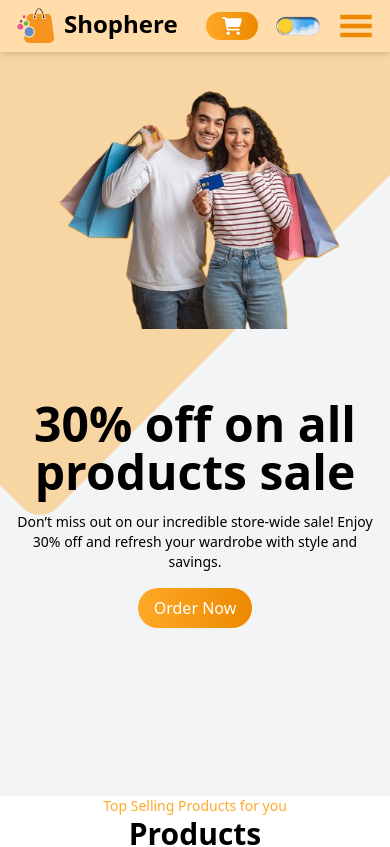
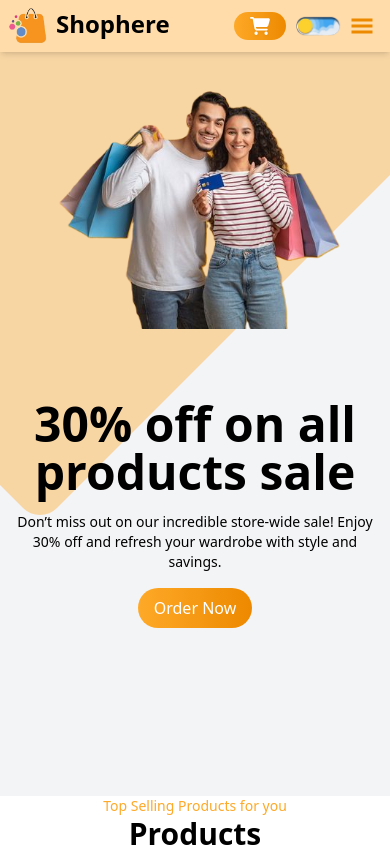
Before and after one commit to Divinejay-001/Shoppy, a React (Vite) app: page / in a window 390 px wide. Shown: the top 847 px of the page. Built offline with nearby package versions, Linux system fonts and the light colour scheme.

Commit message:
responsiveness

```diff
--- a/src/components/Navbar.jsx
+++ b/src/components/Navbar.jsx
@@ -65,7 +65,7 @@ const Navbar = ({handleOrderPopup}) => {
         <div className='bg-primary/40 py-2'>
     <div className='container flex justify-between
     items-center '>
-        <div>
+        <div className='relative right-2'>
         <Link to="/" className='font-bold
         text-2xl sm:text-3xl flex gap-2'>
             <img src={Logo} alt="" className='w-10
@@ -75,7 +75,7 @@ const Navbar = ({handleOrderPopup}) => {
         </div>
         {/* search bar  */}
         <div className='flex justify-between items-center
-        gap-4 '>
+        md:gap-4 gap-2 '>
             <div className='relative group hidden sm:block'>
             <input
             type="text"
@@ -115,9 +115,9 @@ cursor-pointer' />
     {/* Mobile Menu */}
     <div className=' md:hidden ' onClick={()=>setOpen(!open)}>
     {open ? (
-            <IoMdClose className="text-4xl dark:text-white text-primary" /> // Render close icon if open
+            <IoMdClose className="text-3xl dark:text-white text-primary" /> // Render close icon if open
           ) : (
-            <GiHamburgerMenu className="text-4xl dark:text-white text-secondary" /> // Render app icon if closed
+            <GiHamburgerMenu className="text-2xl dark:text-white text-secondary" /> // Render app icon if closed
           )}
           <Responsivemenu open={open}/>
     </div>
--- a/src/components/signup.jsx
+++ b/src/components/signup.jsx
@@ -8,7 +8,7 @@ const Signup = () => {
     <div className='  min-h-screen py-40'>
       <div className='container mx-auto'>
       <div className='absolute top-9 left-4'>
-             <Link to='/' className='font-bold text-white
+             <Link to='/' className='font-bold text-black dark:text-white
              text-2xl sm:text-3xl flex gap-2'>
                  <img src={Logo} alt="" className='w-10
                  ' />
@@ -25,20 +25,20 @@ overflow-hidden'>
   <h2 className='text-sm relative top-4'>Fill Your Details</h2>
 </div>
 <div>
-  <form >
+  <form  className='pl-5'>
   <div className="flex flex-col gap-2 mt-6">
-          <div className="flex flex-col lg:flex-row gap-3 items-center w-full pb-4 text-black ">
+          <div className="flex flex-col lg:flex-row gap-3 items-center w-full pb-4 text-black  ">
 
 
-          <input type="text" name="" placeholder='Enter Username' className='py-1 p-12 text-left rounded-md' id="" />
-          <input type="email" name="" placeholder='Email' className='py-1 p-12 rounded-md' id="" />
+          <input type="text" name="" placeholder='Enter Username' className='shadow-xl py-1 p-12 text-left rounded-md' id="" />
+          <input type="email" name="" placeholder='Email' className='shadow-xl py-1 p-12 rounded-md' id="" />
           </div>
-          <input type="password" name="" placeholder='Password' id="" className='text-black mb-2 py-1 px-1 rounded-md' />
-          <input type="password" name="" placeholder='Confirm Password' id="" className='text-black py-1 px-1 rounded-md' />
+          <input type="password" name="" placeholder='Password' id="" className='shadow-xl text-black mb-2 py-1 px-1 rounded-md' />
+          <input type="password" name="" placeholder='Confirm Password' id="" className='shadow-xl text-black py-1 px-1 rounded-md' />
           <div class="w-64 relative">
-  <label for="gender" class="block text-sm font-medium text-gray-200 mb-1">Gender</label>
+  <label for="gender" class="block text-sm font-medium text-gray-200 mb-1 ">Gender</label>
   <div class="relative text-black text-left">
-    <select id="gender" name="gender" class="block  w-[280px] lg:w-[570px] py-1  rounded-md  border-gray-300 shadow-sm focus:border-indigo-500 focus:ring-indigo-500 sm:text-sm appearance-none pr-10">
+    <select id="gender" name="gender" class="block  w-[280px] lg:w-[570px] py-1  rounded-md  border-gray-300 shadow-xl focus:border-indigo-500 focus:ring-indigo-500 sm:text-sm appearance-none pr-10">
       <option value="" disabled selected className='text-black '>Select your gender</option>
       <option value="male" className='text-black'>Male</option>
       <option value="female" className='text-black pb-8'>Female</option>
@@ -60,7 +60,7 @@ overflow-hidden'>
 
       </div>
       <div className='flex justify-center text-center items-center'>
-        <p className='pt-4 relative lg:left-32   text-sm '>Don't have an account?  <Link to='/signin' className='text-blue-900 hover:text-red-800 '>Sign Up</Link></p>
+        <p className='pt-4 relative lg:left-32   text-sm '>Already have an account?  <Link to='/signin' className='text-blue-900 hover:text-red-800 '>Sign In</Link></p>
       </div>
 
 </div>
```
